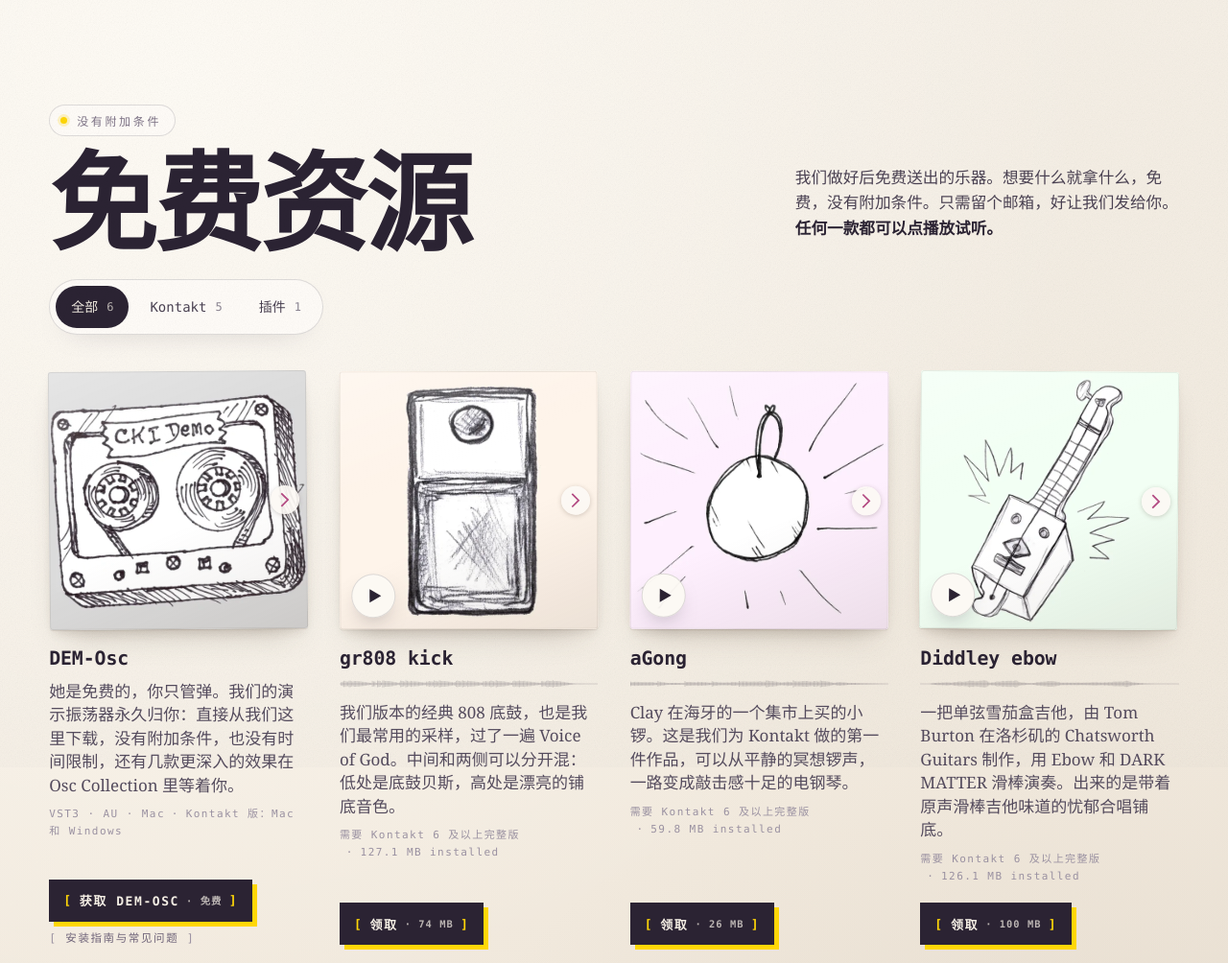
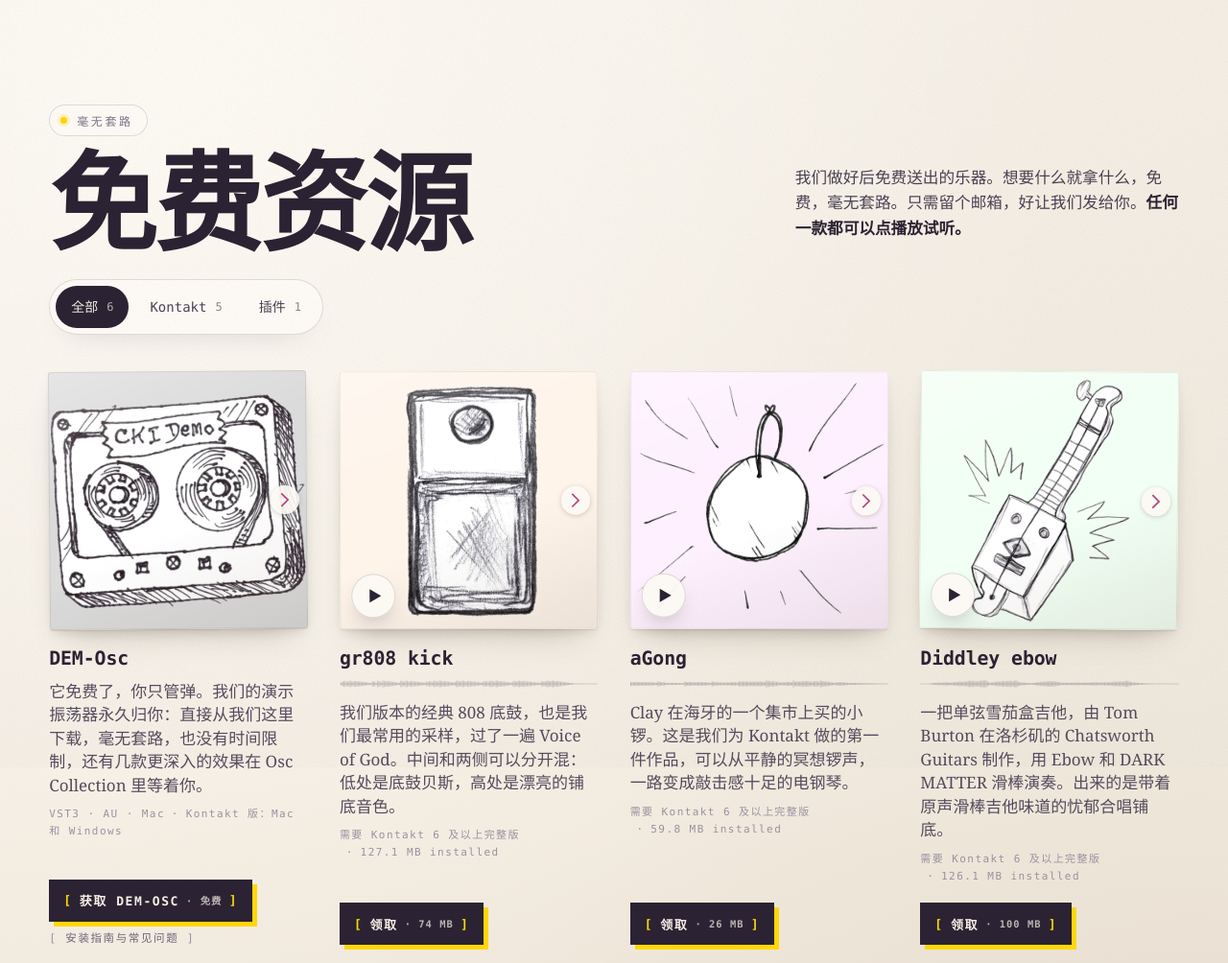
Before and after one commit to Clayburton/free-things, a plain HTML site: page zh.html in a window 1280 px wide. Shown: the top 1004 px of the page at 96% size. Drawn offline with Linux system fonts and the light colour scheme; a web font is replaced by a local one.

Commit message:
Language copies: Chinese native-speaker audit fixes, the duo as 她们, ja formula captions and Collection description (Wren, 2026-11-23)
Co-Authored-By: Claude Opus 5.5 <noreply@anthropic.com>

```diff
--- a/items-zh.js
+++ b/items-zh.js
@@ -44,7 +44,7 @@ const ITEMS = [
     gui: 'assets/gui/dem-osc.jpg',
     page: 'https://clayandkelsy.com/dem-osc/',
     tint: '#dbdbdb',
-    story: '她是免费的，你只管弹。我们的演示振荡器永久归你：直接从我们这里下载，没有附加条件，也没有时间限制，还有几款更深入的效果在 Osc Collection 里等着你。',
+    story: '它免费了，你只管弹。我们的演示振荡器永久归你：直接从我们这里下载，毫无套路，也没有时间限制，还有几款更深入的效果在 Osc Collection 里等着你。',
     specs: ['VST3 · AU · Mac', 'Kontakt 版：Mac 和 Windows'],
     features: [
       '永久免费，没有时间限制',
--- a/zh.html
+++ b/zh.html
@@ -16,10 +16,10 @@
 
   <header id="mast">
     <div class="mast-in">
-      <p class="eyebrow"><span class="dot" aria-hidden="true"></span>没有附加条件</p>
+      <p class="eyebrow"><span class="dot" aria-hidden="true"></span>毫无套路</p>
       <div class="mast-grid">
         <h1 class="h1">免费资源</h1>
-        <p class="lede">我们做好后免费送出的乐器。想要什么就拿什么，免费，没有附加条件。只需留个邮箱，好让我们发给你。<strong>任何一款都可以点播放试听。</strong></p>
+        <p class="lede">我们做好后免费送出的乐器。想要什么就拿什么，免费，毫无套路。只需留个邮箱，好让我们发给你。<strong>任何一款都可以点播放试听。</strong></p>
       </div>
     </div>
     <button id="soundBtn" class="sound" hidden aria-pressed="false"><span class="eq" aria-hidden="true"><i></i><i></i><i></i></span> <span class="sb-label">停止</span></button>
```
